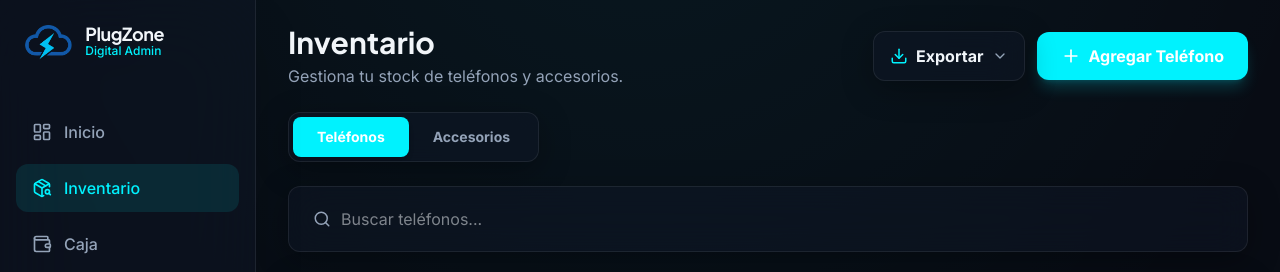
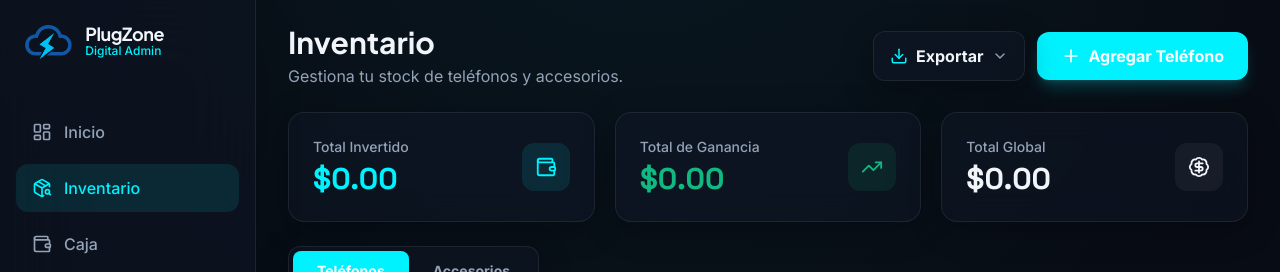
Before and after one commit to Juan17md/plugzone-digital, a Next.js app: page /inventario in a window 1280 px wide. Shown: the top 272 px of the page. Built offline with nearby package versions, Linux system fonts and the light colour scheme; no server answers; the database is empty; sample sign-in values are in the browser's storage.

Commit message:
feat: añadir cards de resumen de inversión, ganancia y total global en inventario

```diff
--- a/src/app/inventario/page.tsx
+++ b/src/app/inventario/page.tsx
@@ -1,11 +1,11 @@
 'use client';
 
-import { useState, useEffect } from 'react';
+import { useState, useEffect, useMemo } from 'react';
 import { useTienda } from '@/context/TiendaContext';
 import { Producto, CategoriaProducto } from '@/types';
 import ProductList from '@/components/inventario/ProductList';
 import ProductModal from '@/components/inventario/ProductModal';
-import { Plus, Search, Filter, AlertTriangle, CheckCircle2 } from 'lucide-react';
+import { Plus, Search, Filter, AlertTriangle, CheckCircle2, Wallet, TrendingUp, BadgeDollarSign } from 'lucide-react';
 import Select from '@/components/shared/Select';
 import BotonExportar from '@/components/shared/BotonExportar';
 import { exportarProductosExcel } from '@/utils/exportExcel';
@@ -66,6 +66,13 @@ export default function InventarioPage() {
       setToastMessage({ title: 'Error al generar el archivo PDF', type: 'error' });
     }
   };
+
+  // Totales globales del inventario (todos los productos, sin filtros)
+  const totalesInventario = useMemo(() => {
+    const totalInvertido = productos.reduce((acc, p) => acc + p.costoCompra * p.stockActual, 0);
+    const totalGanancia = productos.reduce((acc, p) => acc + (p.precioVenta - p.costoCompra) * p.stockActual, 0);
+    return { totalInvertido, totalGanancia, total: totalInvertido + totalGanancia };
+  }, [productos]);
 
   // Filtrado optimizado con Tabs
   const productosFiltrados = productos.filter(p => {
@@ -139,6 +146,44 @@ export default function InventarioPage() {
             <span className="sm:hidden">Agregar</span>
           </button>
         </div>
+      </div>
+
+      {/* Resumen de Inventario (Totales Globales) */}
+      <div className="grid grid-cols-1 sm:grid-cols-3 gap-3 md:gap-5">
+
+        {/* Total Invertido */}
+        <div className="glass-panel p-5 md:p-6 rounded-2xl flex items-center justify-between hover:-translate-y-1 hover:shadow-xl hover:shadow-black/10 transition-all duration-300">
+          <div className="min-w-0">
+            <p className="text-xs sm:text-sm text-muted-gray font-medium">Total Invertido</p>
+            <h3 className="font-space-grotesk font-bold text-2xl sm:text-3xl text-electric-cyan mt-1 truncate">${totalesInventario.totalInvertido.toFixed(2)}</h3>
+          </div>
+          <div className="w-10 h-10 md:w-12 md:h-12 rounded-xl bg-electric-cyan/10 flex items-center justify-center text-electric-cyan shrink-0 ml-3">
+            <Wallet size={22} />
+          </div>
+        </div>
+
+        {/* Total de Ganancia */}
+        <div className="glass-panel p-5 md:p-6 rounded-2xl flex items-center justify-between hover:-translate-y-1 hover:shadow-xl hover:shadow-black/10 transition-all duration-300">
+          <div className="min-w-0">
+            <p className="text-xs sm:text-sm text-muted-gray font-medium">Total de Ganancia</p>
+            <h3 className="font-space-grotesk font-bold text-2xl sm:text-3xl text-cashflow-emerald mt-1 truncate">${totalesInventario.totalGanancia.toFixed(2)}</h3>
+          </div>
+          <div className="w-10 h-10 md:w-12 md:h-12 rounded-xl bg-cashflow-emerald/10 flex items-center justify-center text-cashflow-emerald shrink-0 ml-3">
+            <TrendingUp size={22} />
+          </div>
+        </div>
+
+        {/* Total Global */}
+        <div className="glass-panel p-5 md:p-6 rounded-2xl flex items-center justify-between hover:-translate-y-1 hover:shadow-xl hover:shadow-black/10 transition-all duration-300">
+          <div className="min-w-0">
+            <p className="text-xs sm:text-sm text-muted-gray font-medium">Total Global</p>
+            <h3 className="font-space-grotesk font-bold text-2xl sm:text-3xl text-polar-white mt-1 truncate">${totalesInventario.total.toFixed(2)}</h3>
+          </div>
+          <div className="w-10 h-10 md:w-12 md:h-12 rounded-xl bg-white/5 flex items-center justify-center text-polar-white shrink-0 ml-3">
+            <BadgeDollarSign size={22} />
+          </div>
+        </div>
+
       </div>
 
       {/* Tabs (Segmented Control) Premium */}
```
